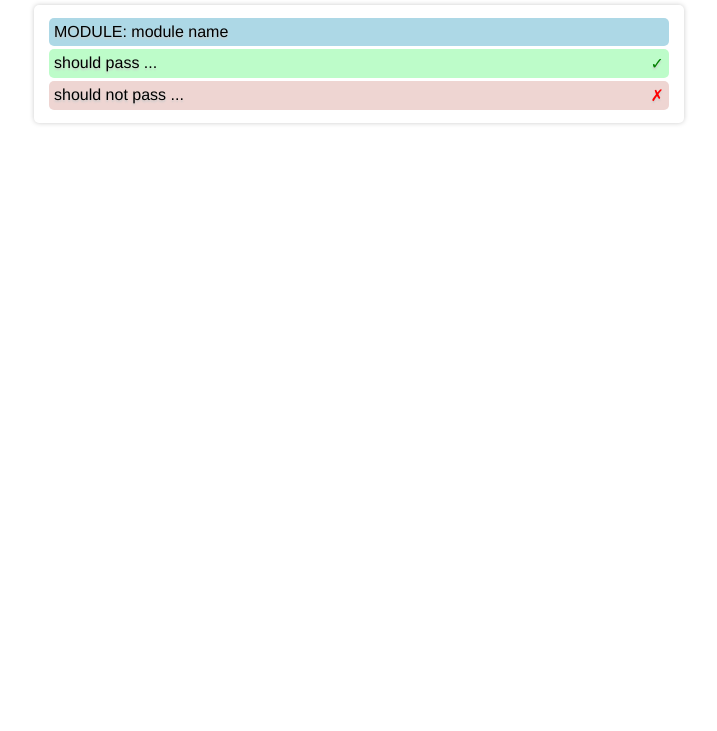
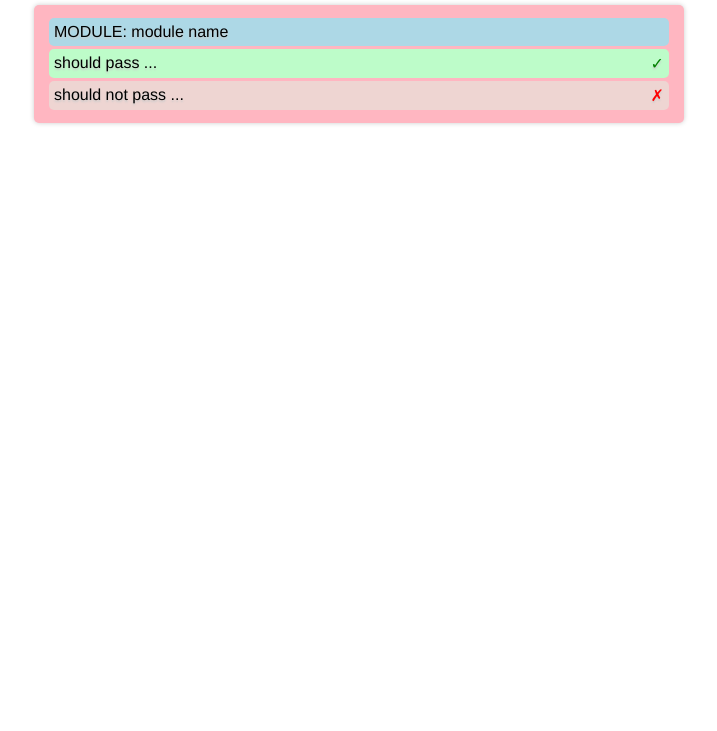
Before and after one commit to ded/sink-test, a website with bundled scripts: page src/template.html in a window 1280 px wide. Shown: the part 69-800 px from the top of the page, without its empty margins (281-998 px from the left). Built offline with nearby package versions, Linux system fonts and the light colour scheme.

Commit message:
- set container to pass/fail state - bump package

```diff
--- a/package.json
+++ b/package.json
@@ -1,7 +1,7 @@
 {
   "name": "sink-test",
   "description": "test your javascript - headless, or in the browser",
-  "version": "0.0.4",
+  "version": "0.0.5",
   "authors": ["Dustin Diaz <@ded>", "Jacob Thornton <@fat>"],
   "keywords": ["testing", "unit tests", "headless", "boosh", "luke warm"],
   "main": "./src/sink.js",
--- a/src/sink.css
+++ b/src/sink.css
@@ -19,6 +19,12 @@ ol {
   box-shadow: 0 0 5px #ccc;
   border-radius: 5px;
   padding: 10px;
+}
+ol.sink-pass {
+  background-color: lightgreen;
+}
+ol.sink-failure {
+  background-color: lightpink;
 }
 li {
   margin: 3px 5px;
--- a/src/sink.js
+++ b/src/sink.js
@@ -182,14 +182,12 @@
         'Congratulations! All tests have passed!',
         'There were some errors! The suite has failed.'
       ];
-      if (isHeadless) {
-        message = message[allPass ? 0 : 1].toUpperCase();
-        if (allPass) {
-          console.log(message.rainbow);
-        } else {
-          console.log(message.red);
-        }
-      }
+      var color = allPass ? 'rainbow' : 'red',
+          status = allPass ? 'sink-pass' : 'sink-failure';
+      message = message[allPass ? 0 : 1].toUpperCase();
+      isHeadless ?
+        console.log(message[color]) :
+        (document.getElementById('tests').className = status);
     }();
   }
 
```
